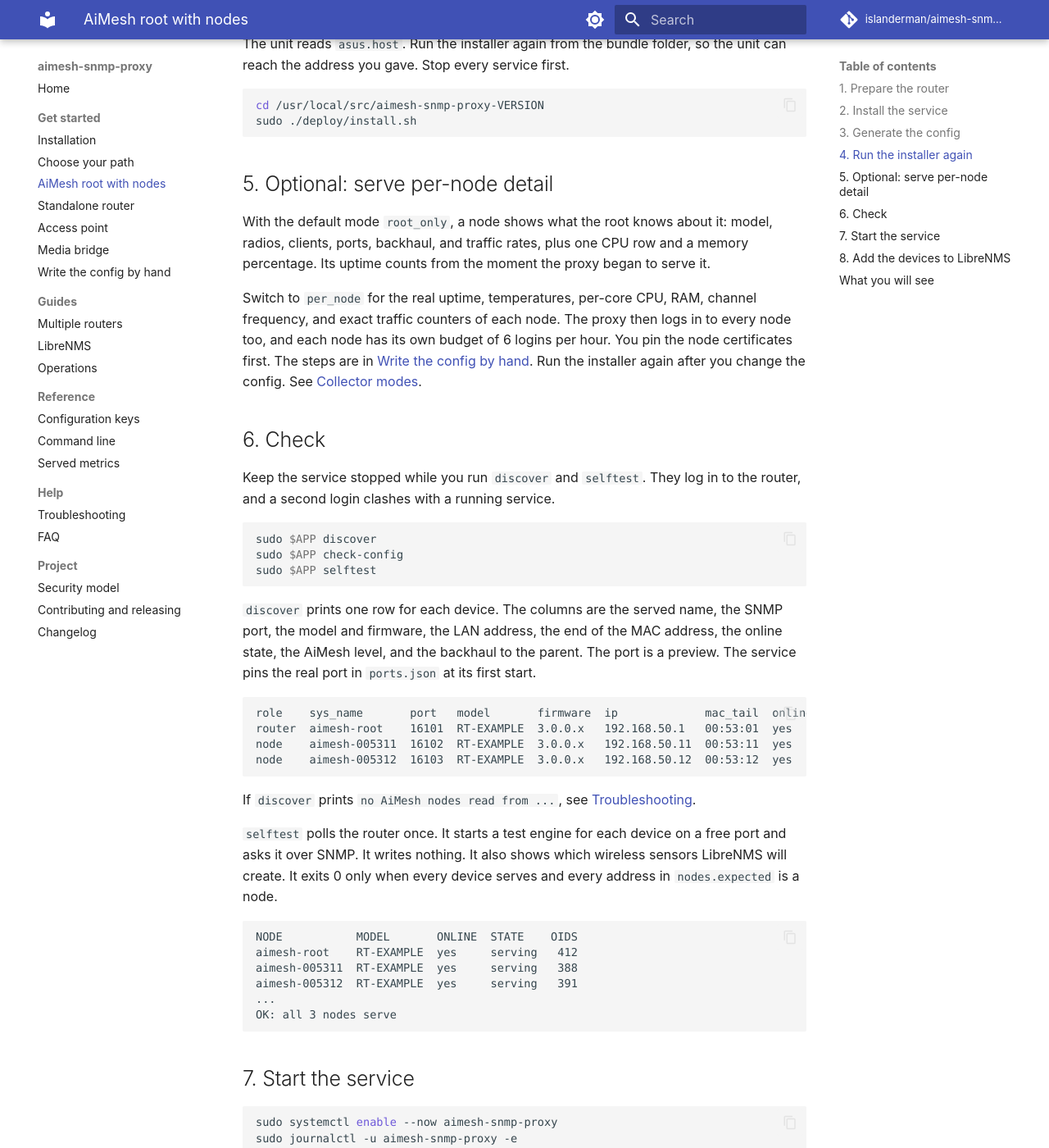
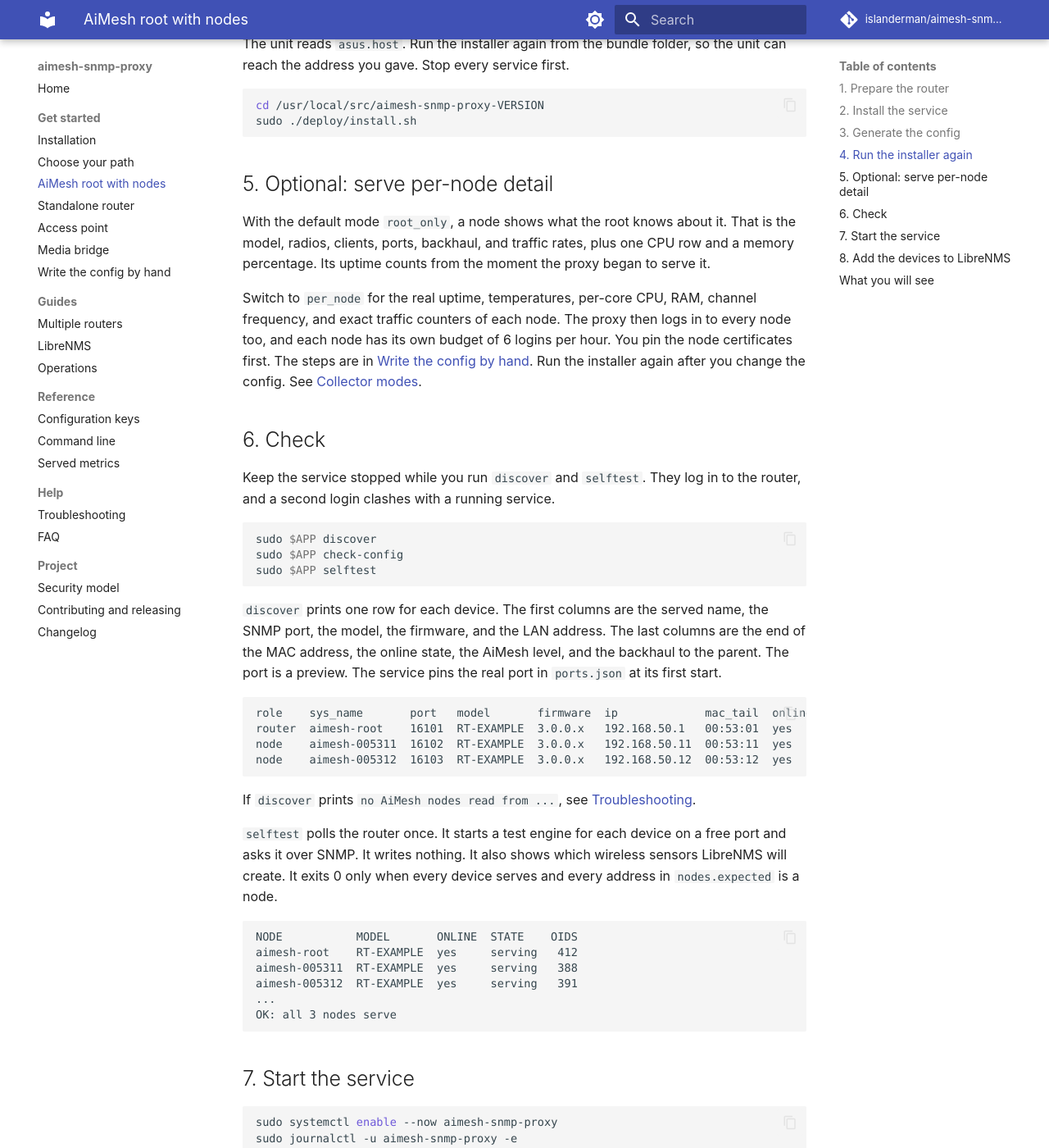
Before and after one commit to islanderman/aimesh-snmp-proxy, an MkDocs documentation site: the page built from docs/onboarding/aimesh.md, in a window 1280 px wide and 1400 px high, scrolled down 1369 px. Shown: the whole window at 82% size. Built offline with MkDocs 1.6.1 and Material for MkDocs 9.7.7, drawn with Linux system fonts in a browser that asks for light colours; comment, search, counter and statistics services are not loaded; some of the changed text lies outside the part shown.

Commit message:
docs(onboarding): split the longest sentences

````diff
--- a/docs/onboarding/aimesh.md
+++ b/docs/onboarding/aimesh.md
@@ -23,11 +23,11 @@ APP=/opt/aimesh-snmp-proxy/venv/bin/aimesh-snmp-proxy
 sudo $APP init --detect
 ```
 
-`init` asks a few questions. Each shows its default in brackets, and Enter takes it. The questions
-are the instance name (leave it empty), the router address, the HTTPS port, the admin user, the
-router type (`auto` is right), the name that LibreNMS shows, the SNMP port base, and the LibreNMS
-address (optional). It asks for the admin password last, and the prompt does not echo. See
-[`init`](../reference/cli.md#init) for every flag.
+`init` asks a few questions. Each shows its default in brackets, and Enter takes it. First it asks
+for the instance name (leave it empty), the router address, the HTTPS port, and the admin user. Then
+it asks for the router type (`auto` is right), the name that LibreNMS shows, the SNMP port base, and
+the LibreNMS address (optional). It asks for the admin password last, and the prompt does not echo.
+See [`init`](../reference/cli.md#init) for every flag.
 
 With `--detect`, `init` then fetches the root certificate and prints its SHA-256 fingerprint.
 Compare it with the one your browser shows for `https://192.168.50.1:8443`. Type `yes` only if they
@@ -60,9 +60,9 @@ sudo ./deploy/install.sh
 
 ## 5. Optional: serve per-node detail
 
-With the default mode `root_only`, a node shows what the root knows about it: model, radios,
-clients, ports, backhaul, and traffic rates, plus one CPU row and a memory percentage. Its uptime
-counts from the moment the proxy began to serve it.
+With the default mode `root_only`, a node shows what the root knows about it. That is the model,
+radios, clients, ports, backhaul, and traffic rates, plus one CPU row and a memory percentage. Its
+uptime counts from the moment the proxy began to serve it.
 
 Switch to `per_node` for the real uptime, temperatures, per-core CPU, RAM, channel frequency, and
 exact traffic counters of each node. The proxy then logs in to every node too, and each node has its
@@ -81,10 +81,10 @@ sudo $APP check-config
 sudo $APP selftest
 ```
 
-`discover` prints one row for each device. The columns are the served name, the SNMP port, the model
-and firmware, the LAN address, the end of the MAC address, the online state, the AiMesh level, and
-the backhaul to the parent. The port is a preview. The service pins the real port in `ports.json` at
-its first start.
+`discover` prints one row for each device. The first columns are the served name, the SNMP port, the
+model, the firmware, and the LAN address. The last columns are the end of the MAC address, the online
+state, the AiMesh level, and the backhaul to the parent. The port is a preview. The service pins the
+real port in `ports.json` at its first start.
 
 ```text
 role    sys_name       port   model       firmware  ip             mac_tail  online  level  backhaul
````
Also changed, not shown: docs/onboarding/access-point.md (+5 -5 lines), docs/onboarding/manual.md (+7 -6 lines), docs/onboarding/media-bridge.md (+5 -5 lines), docs/onboarding/router.md (+5 -5 lines).
